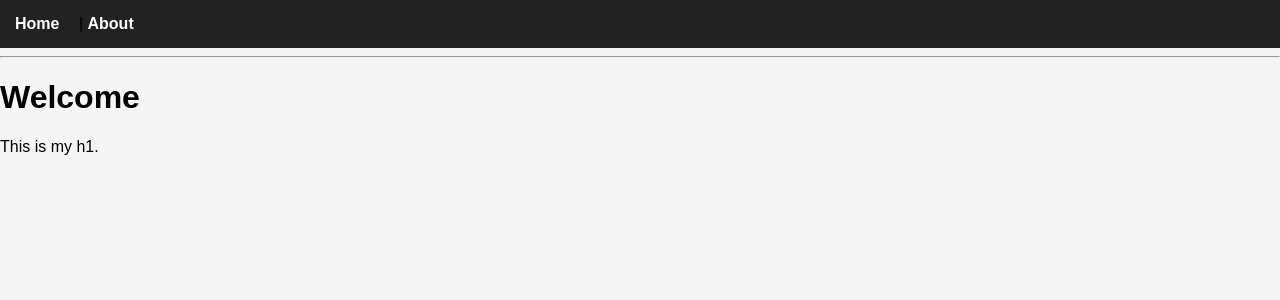
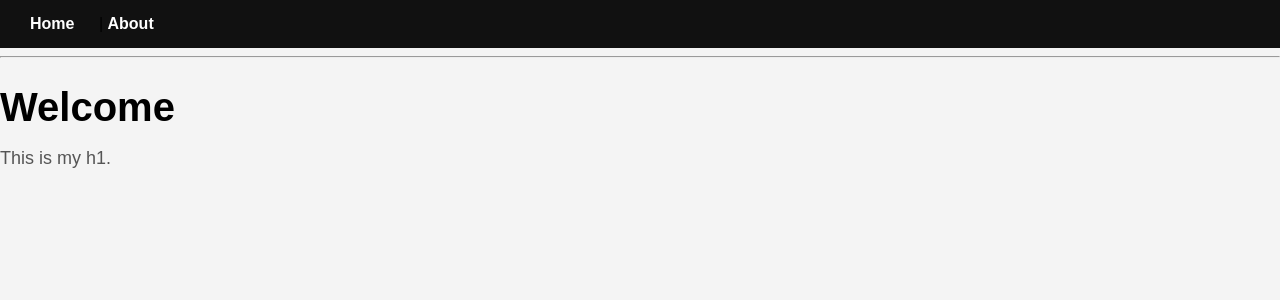
Before and after one commit to raymondmutiga36-cloud/Render, a Flask app: page / in a window 1280 px wide. Shown: the top 300 px of the page. Run offline with Flask 3, Linux system fonts and the light colour scheme.

Commit message:
Update style.css

```diff
--- a/static/style.css
+++ b/static/style.css
@@ -1,18 +1,18 @@
 body {
+    margin: 0;
     font-family: Arial, sans-serif;
-    margin: 0;
     background-color: #f4f4f4;
 }
 
 nav {
-    background-color: #222;
-    padding: 15px;
+    background-color: #111;
+    padding: 15px 30px;
 }
 
 nav a {
     color: white;
     text-decoration: none;
-    margin-right: 15px;
+    margin-right: 20px;
     font-weight: bold;
 }
 
@@ -22,4 +22,16 @@ nav a:hover {
 
 .container {
     padding: 40px;
+    max-width: 900px;
+    margin: auto;
 }
+
+h1 {
+    font-size: 40px;
+    margin-bottom: 10px;
+}
+
+p {
+    font-size: 18px;
+    color: #555;
+}
```
